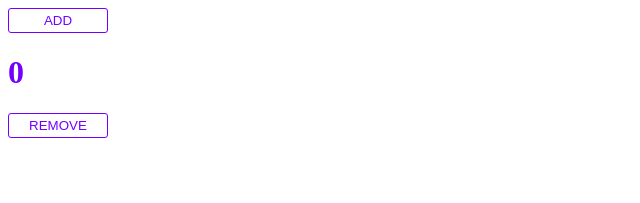
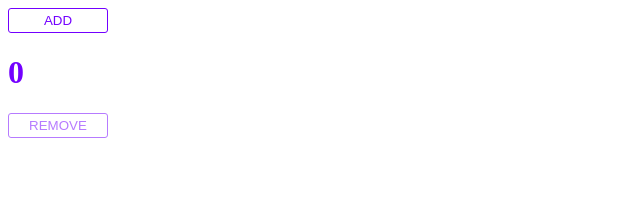
Before and after one commit to robertolaporta-bitrocketdev/eser-contatore, a React (Create React App) app: page /counter in a window 1280 px wide. Shown: the top 203 px of the page, without its empty margins (0-640 px from the left). Built offline with nearby package versions, Linux system fonts and the light colour scheme.

Commit message:
fix(counter): add control to counter

```diff
--- a/src/Components/Counter/Button.tsx
+++ /dev/null
@@ -1,10 +0,0 @@
-import { FC } from "react";
-
-interface Props {
-  nomeButton: string;
-  onClick: ()=> void;
-}
-
-export const Button: FC<Props> = ({ nomeButton, onClick }): JSX.Element => {
-  return <button onClick={onClick}>{nomeButton}</button>;
-};
--- a/src/Components/Counter/index.tsx
+++ b/src/Components/Counter/index.tsx
@@ -1,13 +1,30 @@
-import { FC, useState } from "react";
-import { Button } from "./Button";
+import { FC, useEffect, useState } from "react";
 
 export const Counter: FC = (): JSX.Element => {
   const [number, setNumber] = useState(0);
+  const [isDisabled, setIsDisabled] = useState(true);
+
+  useEffect(() => {
+    if (number > 0) {
+      setIsDisabled(false);
+    } else if (number === 0) {
+      setIsDisabled(true);
+    }
+  }, [number]);
+  const add = () => {
+    setNumber(number + 1);
+  };
+
+  const remove = () => {
+    setNumber(number - 1);
+  };
   return (
     <>
-      <Button nomeButton={"ADD"} onClick={() => setNumber(number + 1)} />
+      <button onClick={() => add()}>ADD</button>
       <h1>{number}</h1>
-      <Button nomeButton={"REMOVE"} onClick={() => setNumber(number - 1)} />
+      <button disabled={isDisabled} onClick={() => remove()}>
+        REMOVE
+      </button>
     </>
   );
 };
--- a/src/Components/Preferiti/index.tsx
+++ b/src/Components/Preferiti/index.tsx
@@ -1,12 +1,12 @@
 import { FC } from "react";
 import { useDispatch, useSelector } from "react-redux";
 import { Link } from "react-router-dom";
-import { TStore } from "../../redux/rootReducer";
+import { TStore } from "../../Redux/rootReducer";
 
-const selectorUserList = (store: TStore) => {
+function selectorUserList(store: TStore) {
   const userData = store.userData;
   return userData;
-};
+}
 
 export const Preferiti: FC = (): JSX.Element => {
   const dispatch = useDispatch();
--- a/src/css/style.css
+++ b/src/css/style.css
@@ -31,3 +31,10 @@ select:hover {
   color: white;
   background-color: rgb(115, 0, 255);
 }
+
+button:disabled{
+  color: rgb(182, 123, 255);
+  border: 1px solid rgb(182, 123, 255);
+  background-color: rgb(255, 255, 255);
+
+}
--- a/src/index.tsx
+++ b/src/index.tsx
@@ -4,7 +4,7 @@ import App from "./App";
 import reportWebVitals from "./reportWebVitals";
 import { BrowserRouter } from "react-router-dom";
 import { Provider } from "react-redux";
-import { configureStore } from "./redux/configureStore";
+import { configureStore } from "./Redux/configureStore";
 
 const store = configureStore();
 
```
